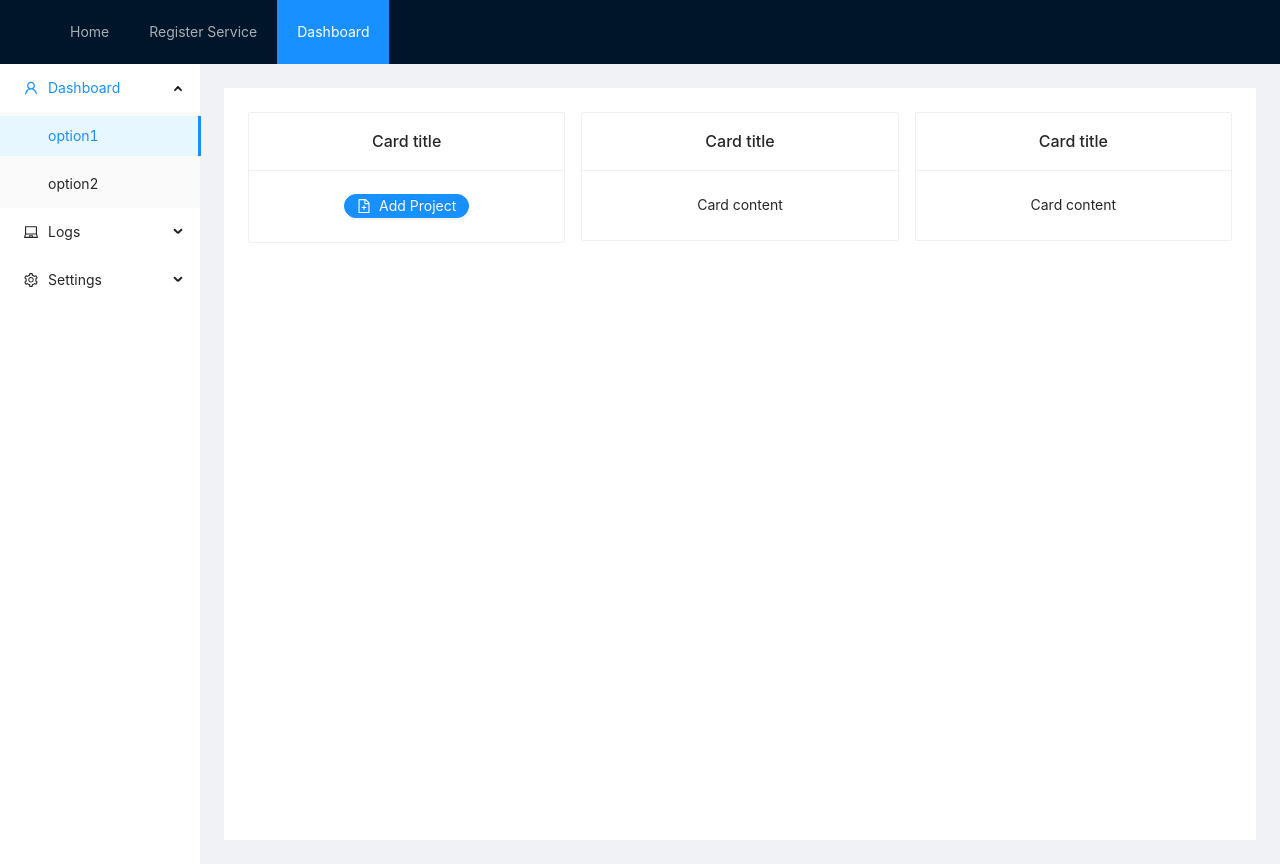
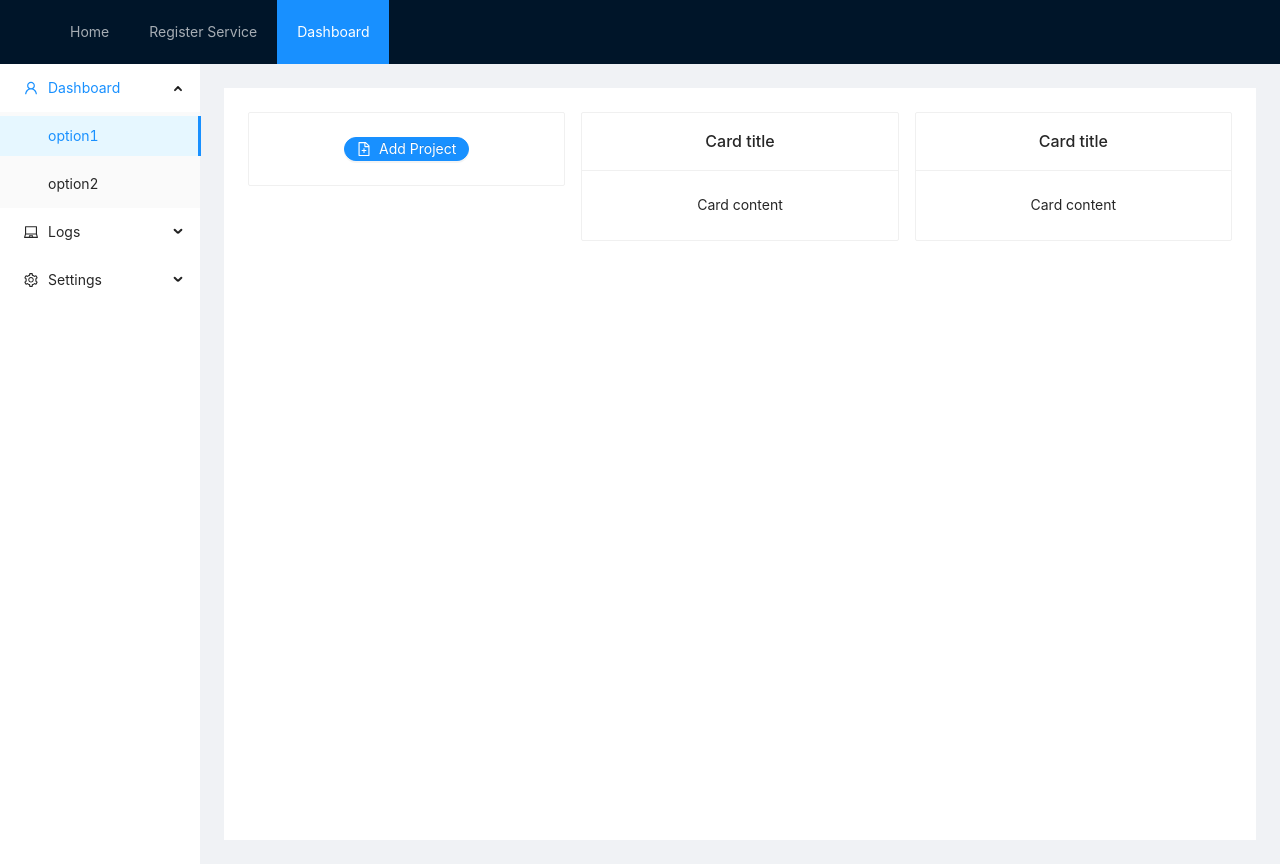
Before and after one commit to oslabs-beta/mosaic, a React (Create React App) app in the folder client/: page /dashboard in a window 1280 px wide. Built offline with nearby package versions, Linux system fonts and the light colour scheme.

Commit message:
Feature: Added dashboard and project structure

```diff
--- a/client/src/App.js
+++ b/client/src/App.js
@@ -3,13 +3,20 @@ import {Switch, Route, Link} from 'react-router-dom';
 
 // components
 import RegisterServiceForm from './components/RegisterServiceForm';
-import Dashboard from './pages/Dashboard';
 import {Layout, Menu} from 'antd';
-const {Header} = Layout;
+import SideMenu from './components/Dashboard/SideMenu';
+import Projects from './components/Dashboard/Projects';
+const {Header, Content} = Layout;
 
 function App() {
+  const loggedIn = true;
+
   return (
     <div className="App">
+      {!loggedIn ? (
+        <h1> Landing page</h1>
+      ) : (
+        <div>
           <Header className="header">
             <div className="logo" />
             <Menu theme="dark" mode="horizontal" defaultSelectedKeys={['3']}>
@@ -24,9 +31,21 @@ function App() {
               </Menu.Item>
             </Menu>
           </Header>
+
+          <Layout>
+            <SideMenu />
+            <Layout>
+              <Layout style={{padding: '0 24px 24px'}}>
+                <Content
+                  className="site-layout-background"
+                  style={{
+                    padding: 24,
+                    marginTop: 24,
+                    minHeight: 280,
+                  }}>
                   <Switch>
                     <Route path="/dashboard">
-          <Dashboard />
+                      <Projects />
                     </Route>
                     <Route path="/register-service">
                       <RegisterServiceForm />
@@ -36,6 +55,12 @@ function App() {
                       <h1>Mosaic</h1>
                     </Route>
                   </Switch>
+                </Content>
+              </Layout>
+            </Layout>
+          </Layout>
+        </div>
+      )}
     </div>
   );
 }
--- a/client/src/components/Dashboard/Dashboard.css
+++ b/client/src/components/Dashboard/Dashboard.css
@@ -11,7 +11,7 @@
   float: left;
   width: 120px;
   height: 31px;
-    margin: 16px 24px 16px ;
+  margin: 16px 24px 16px;
   background: rgba(255, 255, 255, 0.3);
 }
 
--- a/client/src/components/Dashboard/Projects.js
+++ b/client/src/components/Dashboard/Projects.js
@@ -7,7 +7,7 @@ function Projects() {
     <div className="site-card-wrapper">
       <Row gutter={16}>
         <Col span={8}>
-          <Card title="Card title">
+          <Card>
             <Button type="primary" shape="round" icon={<FileAddOutlined />} size={'small'}>
               Add Project
             </Button>
```
Also changed, not shown: client/src/index.css (+3 -5 lines). Lines whose indentation alone changed are shown as unchanged.
